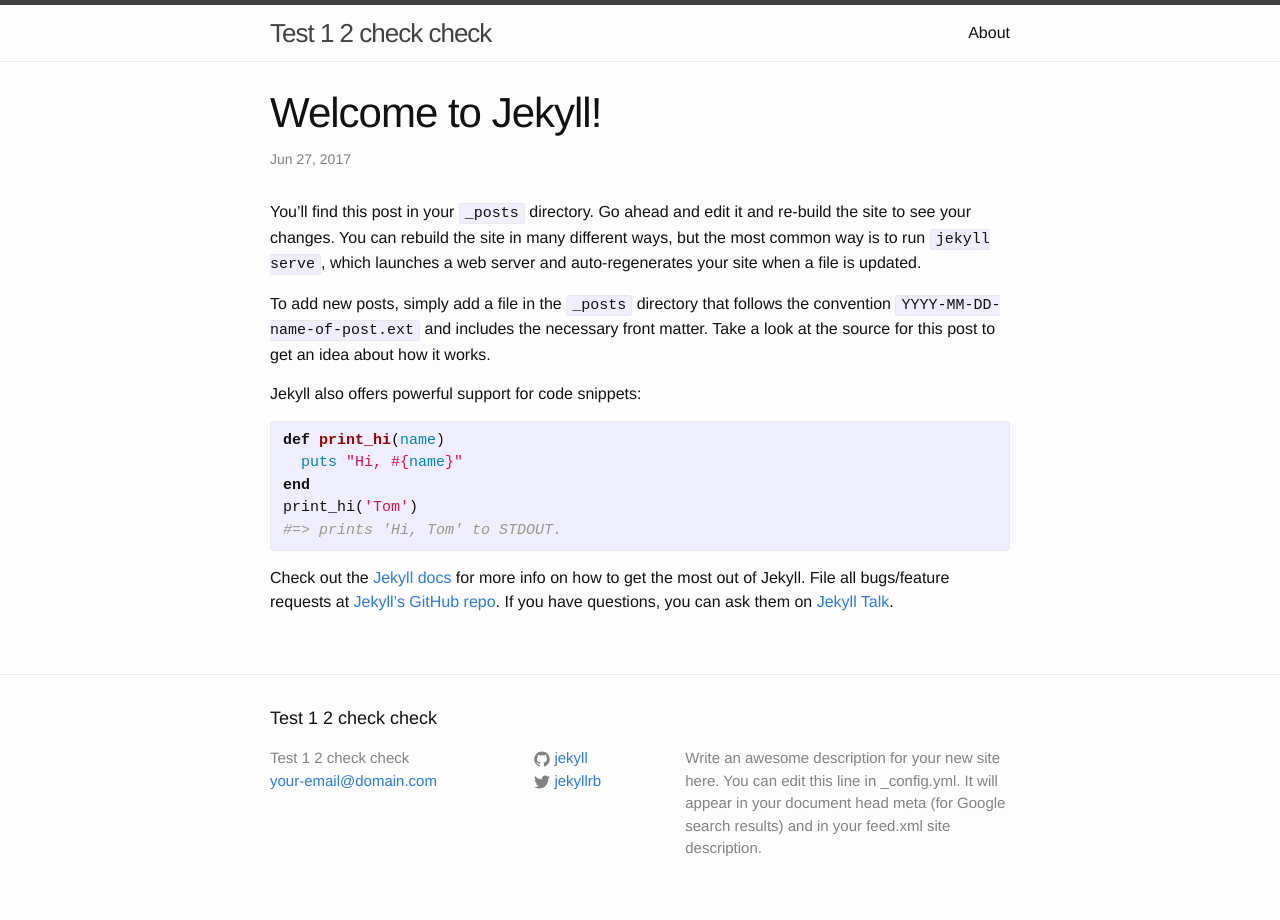
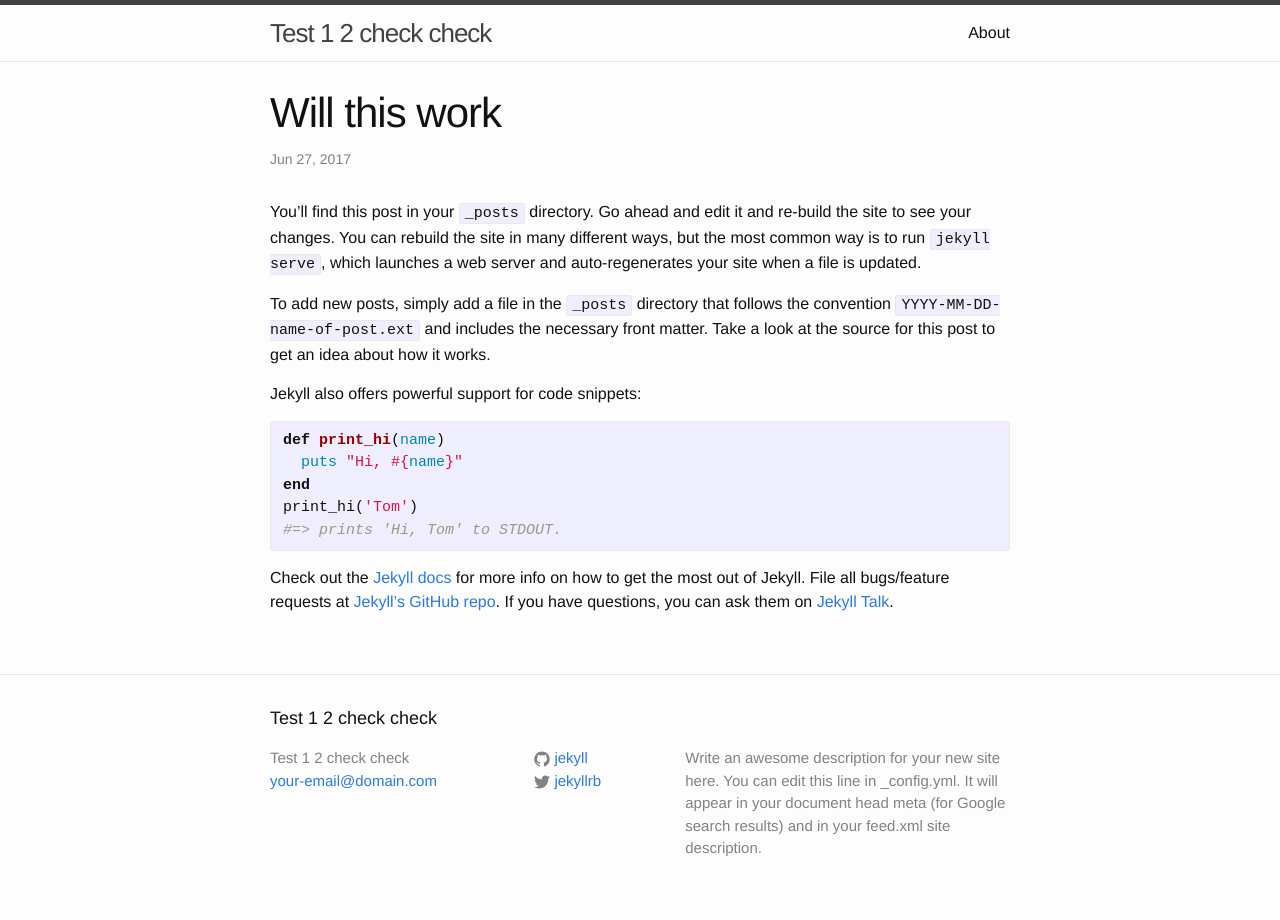
Before and after one commit to dimpy123/dimpy123.github.io, a Jekyll site: the page built from _posts/2017-06-27-welcome-to-jekyll.markdown, in a window 1280 px wide. Built offline with Jekyll 4.4.1, drawn with Linux system fonts in a browser that asks for light colours.

Commit message:
This is my second commit

```diff
--- a/_posts/2017-06-27-welcome-to-jekyll.markdown
+++ b/_posts/2017-06-27-welcome-to-jekyll.markdown
@@ -1,6 +1,6 @@
 ---
 layout: post
-title:  "Welcome to Jekyll!"
+title:  "Will this work"
 date:   2017-06-27 23:23:27 +0000
 categories: jekyll update
 ---
```
